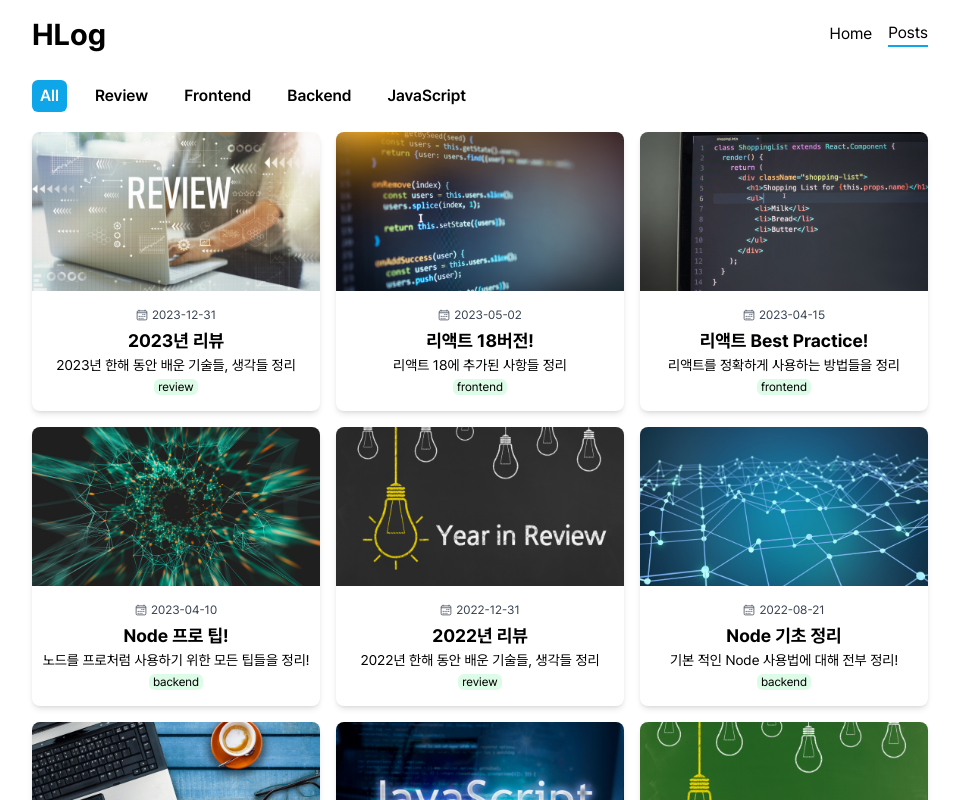
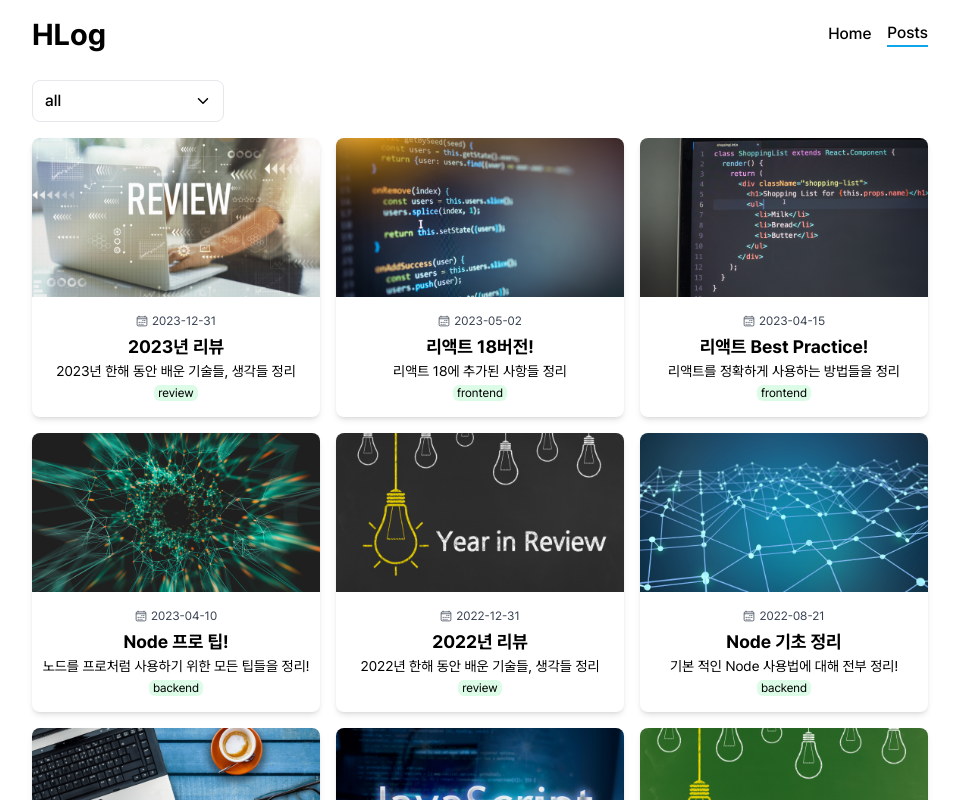
Before and after one commit to hheeseung/hlog, a Next.js app: page /posts/all in a window 1280 px wide. Shown: the top 800 px of the page, without its empty margins (160-1119 px from the left). Built offline with nearby package versions, Linux system fonts and the light colour scheme.

Commit message:
feat: 카테고리 정렬 방식 단순 나열에서 드롭다운으로 변경

```diff
--- a/data/posts.json
+++ b/data/posts.json
@@ -3,7 +3,7 @@
     "title": "2021년 리뷰",
     "description": "2021년 한해 동안 배운 기술들, 생각들 정리",
     "date": "2021-12-31",
-    "category": "Review",
+    "category": "review",
     "path": "review-2021",
     "featured": false
   },
@@ -11,7 +11,7 @@
     "title": "자바스크립트 기초 문법",
     "description": "기본 문법부터 사용하는 실전까지 최종정리",
     "date": "2022-05-08",
-    "category": "JavaScript",
+    "category": "javascript",
     "path": "javascript-basic",
     "featured": false
   },
@@ -19,7 +19,7 @@
     "title": "자바스크립트 10가지 프로팁!",
     "description": "프로처럼 자바스크립트 사용할 수 있는 10가지 팁",
     "date": "2022-06-15",
-    "category": "JavaScript",
+    "category": "javascript",
     "path": "javascript-10-tips",
     "featured": true
   },
@@ -27,7 +27,7 @@
     "title": "Node 기초 정리",
     "description": "기본 적인 Node 사용법에 대해 전부 정리!",
     "date": "2022-08-21",
-    "category": "Backend",
+    "category": "backend",
     "path": "node-basic",
     "featured": false
   },
@@ -35,7 +35,7 @@
     "title": "2022년 리뷰",
     "description": "2022년 한해 동안 배운 기술들, 생각들 정리",
     "date": "2022-12-31",
-    "category": "Review",
+    "category": "review",
     "path": "review-2022",
     "featured": false
   },
@@ -43,7 +43,7 @@
     "title": "Node 프로 팁!",
     "description": "노드를 프로처럼 사용하기 위한 모든 팁들을 정리!",
     "date": "2023-04-10",
-    "category": "Backend",
+    "category": "backend",
     "path": "node-pro-tips",
     "featured": true
   },
@@ -51,7 +51,7 @@
     "title": "리액트 Best Practice!",
     "description": "리액트를 정확하게 사용하는 방법들을 정리",
     "date": "2023-04-15",
-    "category": "Frontend",
+    "category": "frontend",
     "path": "best-react-practices",
     "featured": true
   },
@@ -59,7 +59,7 @@
     "title": "리액트 18버전!",
     "description": "리액트 18에 추가된 사항들 정리",
     "date": "2023-05-02",
-    "category": "Frontend",
+    "category": "frontend",
     "path": "react18-walkthrough",
     "featured": true
   },
@@ -67,7 +67,7 @@
     "title": "2023년 리뷰",
     "description": "2023년 한해 동안 배운 기술들, 생각들 정리",
     "date": "2023-12-31",
-    "category": "Review",
+    "category": "review",
     "path": "review-2023",
     "featured": true
   }
--- a/src/components/Categories.tsx
+++ b/src/components/Categories.tsx
@@ -1,37 +1,62 @@
-import Link from 'next/link';
-import { usePathname } from 'next/navigation';
-import React, { useEffect } from 'react';
+'use client';
+import React, { useState, useEffect, MouseEvent } from 'react';
+import { usePathname, useRouter } from 'next/navigation';
+import { IoIosArrowDown } from 'react-icons/io';
+import { FaCheck } from 'react-icons/fa6';
 
-interface Props {
+export interface CategoryProps {
   categories: string[];
   selected: string;
   setSelected: (category: string) => void;
 }
 
-export default function Categories({ categories, selected, setSelected }: Props) {
+export default function Categories({ categories, selected, setSelected }: CategoryProps) {
   const pathname = usePathname();
+  const router = useRouter();
   const currentPath = pathname.split('/')[2];
+  const [isOpen, setIsOpen] = useState(false);
+
+  const onDropdownClick = () => {
+    setIsOpen(!isOpen);
+  };
+
+  const onCategoryClick = (e: MouseEvent<HTMLButtonElement>, category: string) => {
+    e.preventDefault();
+    setSelected(category);
+    setIsOpen(!isOpen);
+    router.push(`/posts/${category}`);
+  };
 
   useEffect(() => {
     setSelected(currentPath);
   }, [currentPath, setSelected]);
 
   return (
-    <>
-      <nav className='flex items-center gap-5 mb-5 font-semibold'>
-        {categories.map((category, index) => (
-          <Link
-            href={`/posts/${category.toLowerCase()}`}
-            className={`${
-              category.toLowerCase() === selected && 'bg-sky-500 text-white'
-            } px-2 py-1 cursor-pointer hover:bg-sky-100 hover:text-sky-500 rounded-md hover:rounded-md hover:transition-all`}
-            key={index}
-          >
-            {category}
-          </Link>
-        ))}
-      </nav>
-      <nav></nav>
-    </>
+    <nav className='mb-4 font-medium'>
+      <button
+        className='flex items-center justify-between w-48 px-3 py-2 text-left border rounded-lg'
+        onClick={onDropdownClick}
+      >
+        <span>{selected}</span>
+        <IoIosArrowDown />
+      </button>
+      <div
+        className={`${
+          !isOpen && 'border-none'
+        } mt-2 flex flex-col w-48 border rounded-lg absolute z-10 bg-white items-start`}
+      >
+        {isOpen &&
+          categories.map((category) => (
+            <button
+              onClick={(e) => onCategoryClick(e, category)}
+              className='flex items-center justify-between w-full px-4 py-2 text-left hover:bg-sky-100 hover:rounded-lg'
+              key={category}
+            >
+              {category}
+              {currentPath === category.toLowerCase() && <FaCheck />}
+            </button>
+          ))}
+      </div>
+    </nav>
   );
 }
--- a/src/components/FeaturedPostsList.tsx
+++ b/src/components/FeaturedPostsList.tsx
@@ -5,7 +5,7 @@ export default async function FeaturedPostsList() {
   const posts = await getFeaturedPosts();
 
   return (
-    <section className='p-2 my-3 xl:p-0'>
+    <section className='p-4 my-3 xl:p-0'>
       <h2 className='text-2xl font-bold'>Featured Posts</h2>
       <section className='grid gap-4 mt-3 mb-10 xl:p-0 lg:grid-cols-3 md:grid-cols-2 sm:grid-cols-1'>
         {posts.map(({ path, title, description, date, category }) => (
--- a/src/components/FilteredPostsList.tsx
+++ b/src/components/FilteredPostsList.tsx
@@ -10,19 +10,16 @@ interface Props {
   posts: Post[];
 }
 
-const ALL_POSTS = 'All';
+const ALL_POSTS = 'all';
 
 export default function FilteredPostsList({ categories, posts }: Props) {
   const category = [ALL_POSTS, ...categories];
   const [selected, setSelected] = useState(ALL_POSTS);
 
-  const filtered =
-    selected === ALL_POSTS.toLowerCase()
-      ? posts
-      : posts.filter((post) => post.category.toLowerCase() === selected.toLowerCase());
+  const filtered = selected === ALL_POSTS ? posts : posts.filter((post) => post.category === selected);
 
   return (
-    <section className='flex flex-col p-2 mt-3 mb-10 xl:p-0'>
+    <section className='flex flex-col p-4 mt-3 mb-10 xl:p-0'>
       <Categories categories={category} selected={selected} setSelected={setSelected} />
       <FilteredPostCard posts={filtered} />
     </section>
--- a/src/components/Header.tsx
+++ b/src/components/Header.tsx
@@ -7,7 +7,7 @@ export default function Header() {
   const pathname = usePathname();
 
   return (
-    <header className='flex items-center justify-between p-4 xl:px-0'>
+    <header className='flex items-center justify-between p-4 font-medium xl:px-0'>
       <h1 className='text-3xl font-bold'>
         <Link href='/'>HLog</Link>
       </h1>
--- a/src/components/NonFeaturedPostsList.tsx
+++ b/src/components/NonFeaturedPostsList.tsx
@@ -7,7 +7,7 @@ export default async function NonFeaturedPostsList() {
   const posts = await getNonFeaturedPosts();
 
   return (
-    <section className='p-2 my-3 xl:p-0'>
+    <section className='p-4 my-3 xl:p-0'>
       <h2 className='text-2xl font-bold'>You May Like</h2>
       <CarouselList>
         {posts.map(({ path, title, description, date, category }) => (
--- a/src/components/PostCard.tsx
+++ b/src/components/PostCard.tsx
@@ -13,7 +13,7 @@ interface Card {
 export default function PostCard({ title, description, date, category, path }: Card) {
   return (
     <article className='w-full rounded-lg shadow-md hover:shadow-xl hover:transition-shadow'>
-      <Link href={`/posts/${category.toLowerCase()}/${path}`}>
+      <Link href={`/posts/${category}/${path}`}>
         <Image
           src={`/images/posts/${path}.png`}
           width={300}
```
